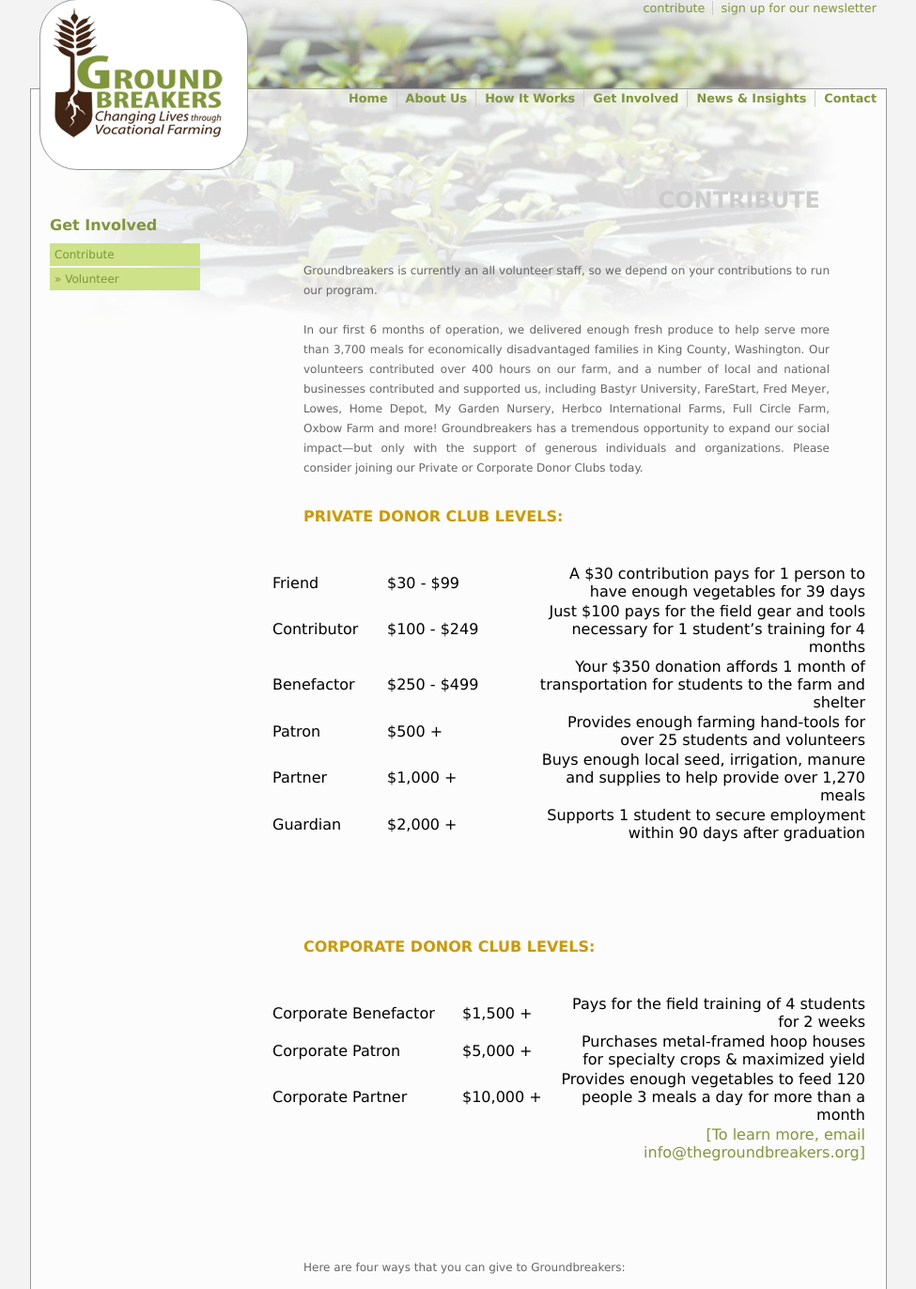
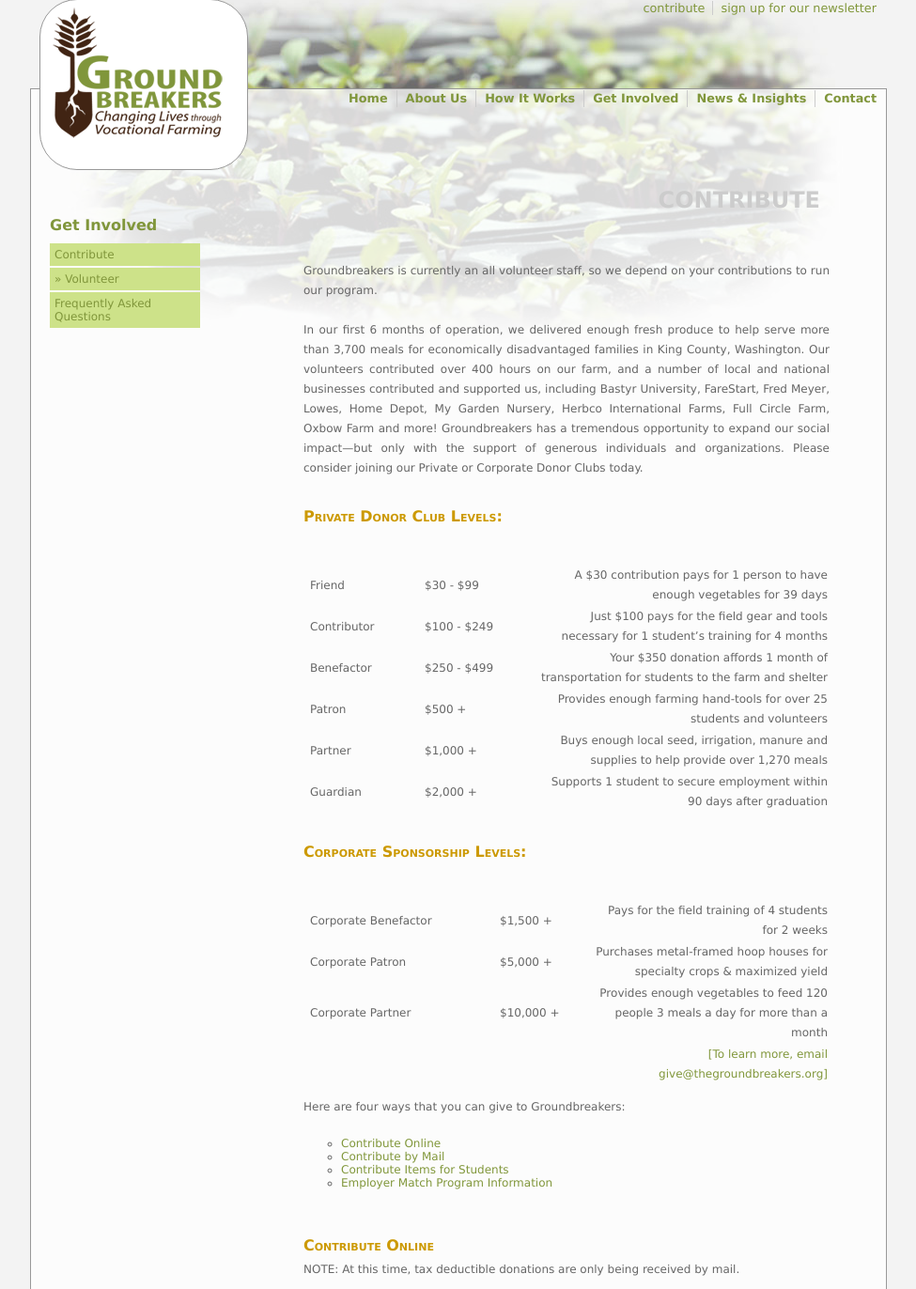
Before and after one commit to kaeverett/groundbreakers, a PHP site: page /getinvolved_donate.php in a window 1280 px wide. Shown: the part 21-1393 px from the top of the page at 94% size, without its empty margins (158-1133 px from the left). Run offline with PHP 8.4, Linux system fonts and the light colour scheme; some libraries are stand-ins or nearby versions.

Commit message:
complete layout updates as requested

```diff
--- a/contact.php
+++ b/contact.php
@@ -49,7 +49,7 @@
 
          <div id="content_right">
          <h2>CONTACT</h2>
-			<p>email:<strong>info@thegroundbreakers.org</strong><br />
+			<p>email:<strong>give@thegroundbreakers.org</strong><br />
             Phone: <strong>877-771-GIVE</strong><br />
             Fax: <strong>866-375-1306</strong><br />
             Mailing Address: <strong>P.O. Box 14370, Mill Creek, WA 98082</strong><br />
--- a/gb_styles.css
+++ b/gb_styles.css
@@ -1,6 +1,7 @@
 *{
 	margin:0;
-	padding:0;}
+	padding:0;
+}
 body {
 	font-family:verdana, helvetica, sans serif;
 	text-align:center;
@@ -353,6 +354,20 @@
 	padding:1px 40px;
 	text-align:justify;
 }
+
+#content_right table {
+	line-height:1.75em;
+	font-size:.75em;
+	color:#666;
+	padding:1px 40px;
+	text-align:justify;
+}
+
+#content_right tr {
+	padding-top:12px;
+	padding-bottom:12px;
+}
+
 #content_right img{
 	margin:4px 10px 1px 40px;
 	float:left;
@@ -373,7 +388,7 @@
 #content_right table {
 	margin-top:40px;
 	margin-left:5px;
-	margin-bottom:100px;
+	margin-bottom:10px;
 	text-align:center;
 	}
 #content_right em {
--- a/getinvolved_donate.php
+++ b/getinvolved_donate.php
@@ -49,7 +49,8 @@
                 <p><strong>Get Involved</strong></p>
                 <ul>
                     <li class="active"><a href="getinvolved_donate.php">Contribute</a></li>
-                    <li><a href="getinvolved_volunteer.php">&raquo; Volunteer</a></li>
+                    <li class="active"><a href="getinvolved_volunteer.php">&raquo; Volunteer</a></li>
+                   <li class="active"><a href="getinvolved_faq.php">Frequently Asked Questions</a></li>
                 </ul>
       		</div><!--end content left-->
 
@@ -60,11 +61,11 @@
 				<br/>
 				<p>In our first 6 months of operation, we delivered enough fresh produce to help serve more than 3,700 meals for economically disadvantaged families in King County, Washington.  Our volunteers contributed over 400 hours on our farm, and a number of local and national businesses contributed and supported us, including Bastyr University, FareStart, Fred Meyer, Lowes, Home Depot, My Garden Nursery, Herbco International Farms, Full Circle Farm, Oxbow Farm and more! Groundbreakers has a tremendous opportunity to expand our social impact—but only with the support of generous individuals and organizations. Please consider joining our Private or Corporate Donor Clubs today.</p>
 
-				<h4>PRIVATE DONOR CLUB LEVELS:</h4>
+				<h4>Private Donor Club Levels:</h4>
             	<table>
 					<tr>
 						<td align='left' width='120'>Friend</td>
-						<td align='left' width='150'>$30 - $99</td>
+						<td align='left' width='120'>$30 - $99</td>
 						<td align='right'>A $30 contribution pays for 1 person to have enough vegetables for 39 days</td>
 					</tr>
 					<tr>
@@ -94,7 +95,7 @@
 					</tr>
 				</table>
 
-				<h4>CORPORATE DONOR CLUB LEVELS:</h4>
+				<h4>Corporate Sponsorship Levels:</h4>
 	           	<table>
 					<tr>
 						<td align='left' width='200'>Corporate Benefactor</td>
@@ -115,19 +116,18 @@
 						<td align='left'></td>
 						<td align='left'></td>
 						<td align='right'>
-							<a href="mailto:info@thegroundbreakers.org>?subject=donation information">
-						[To learn more, email info@thegroundbreakers.org]</a></td>
+							<a href="mailto:give@thegroundbreakers.org?subject=donation information">
+						[To learn more, email give@thegroundbreakers.org]</a></td>
 					</tr>
 				</table>
 
 				<p>Here are four ways that you can give to Groundbreakers:</p>
-				<ul>
+				<ul><ul>
                 	<li><a href="#contributeonline">Contribute Online</a></li>
                     <li><a href="#contributebymail">Contribute by Mail</a></li>
                     <li><a href="#contributeforstudents">Contribute Items for Students</a></li>
                     <li><a href="#contributeemployermatch">Employer Match Program Information</a></li>
-                </ul>
-                <p><em>All donations are fully tax-deductible. Tax ID # 27-2887159</em></p>
+                </ul></ul>
 
     			<a name="contributeonline"></a>
                 <h4>Contribute Online</h4>
@@ -151,7 +151,7 @@
 						Seattle, WA 98103<br/>
 					 </strong></p>
                     <p>Please contact our Development staff at (877) 771-GIVE, or email us at
-						<a href="mailto:give@thegroundbreakers.org>">
+						<a href="mailto:give@thegroundbreakers.org">
 							give@thegroundbreakers.org
 						</a> if you have any questions. Thank you for your support!</p>
 
@@ -165,7 +165,7 @@
                     If you have any questions about your donation, or to arrange for us to pick-up, please contact Groundbreakers at (877) 771-GIVE. Thank you!</p>
 
 					<p><b>For Economically Disadvantaged Students:</b><p>
-                    <ul>
+                    <ul><ul>
                         <li>USB Flash Drives (128mb or less, for storing resumes and cover letters)</li>
                         <li>Watches</li>
                         <li>Rain Gear</li>
@@ -174,9 +174,9 @@
                         <li>Planners/calendars</li>
                         <li>Gift Coupons for food stores or local restaurants</li>
                         <li>Bus Passes</li>
-					</ul>
+					</ul></ul>
 					<p><b>Farm Supplies and Equipment to Support the Program:</b><p>
-					<ul>
+					<ul><ul>
                         <li>Gardening Gloves</li>
                         <li>Stirrup and Collinear Garden Hoes</li>
                         <li>Organic Vegetable Seeds</li>
@@ -188,7 +188,7 @@
                         <li>3 Garden Carts/Wheel Barrows</li>
                         <li>1 Seeder</li>
                         <li>1 Truck/Van for Distributing Organic Produce</li>
-                    </ul>
+                    </ul></ul>
 
 
                  <a name="contributeemployermatch"></a>
@@ -204,7 +204,7 @@
 						5901 Phinney Avenue N #306<br/>
 						Seattle, WA 98103<br/>
 					 </strong><br/>
-					Email: <a href="mailto:give@thegroundbreakers.org>">
+					Email: <a href="mailto:give@thegroundbreakers.org">
 								give@thegroundbreakers.org
 							</a> <br/>
 					Fax: 866-375-1306
--- a/includes/inc_header.php
+++ b/includes/inc_header.php
@@ -37,6 +37,7 @@
                             <ul id="menuSubThree" class="menuVert" onMouseOver="setMenu('menuSubThree')" onMouseOut="clearMenu('menuSubThree')">
                                  <li><a href="getinvolved_donate.php">Contribute</a></li>
                                  <li><a href="getinvolved_volunteer.php">Volunteer</a></li>
+                                 <li><a href="getinvolved_faq.php">FAQ</a></li>
                             </ul>
                    </div><!--end menuTop-->
 
--- a/index.html
+++ b/index.html
@@ -103,6 +103,7 @@
                             <ul id="menuSubThree" class="menuVert" onMouseOver="setMenu('menuSubThree')" onMouseOut="clearMenu('menuSubThree')">
                                  <li><a href="getinvolved_donate.php">Contribute</a></li>
                                  <li><a href="getinvolved_volunteer.php">Volunteer</a></li>
+                                 <li><a href="getinvolved_faq.php">FAQ</a></li>
                             </ul>
                    </div><!--end menuTop-->
 
```
Also changed, not shown: getinvolved_faq.php (added, +90 -0 lines), getinvolved_volunteer.php (+4 -28 lines).
